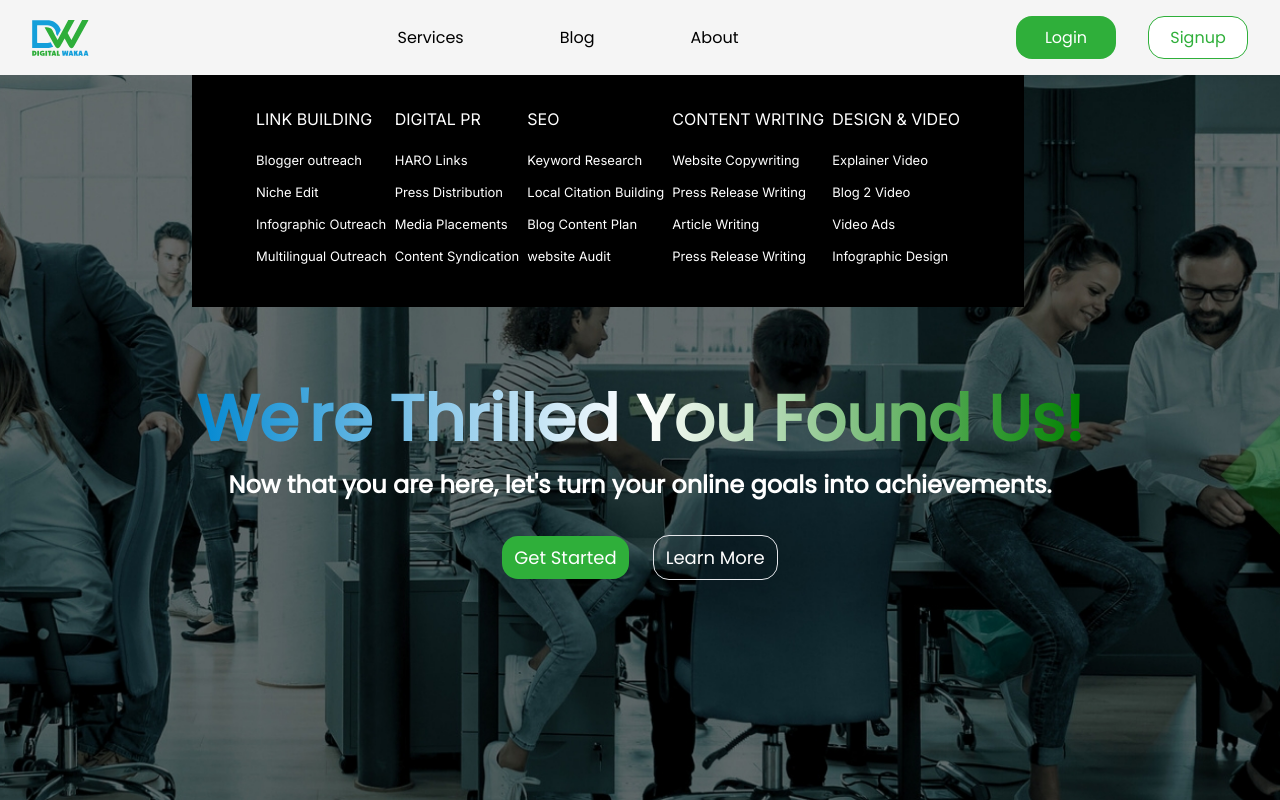
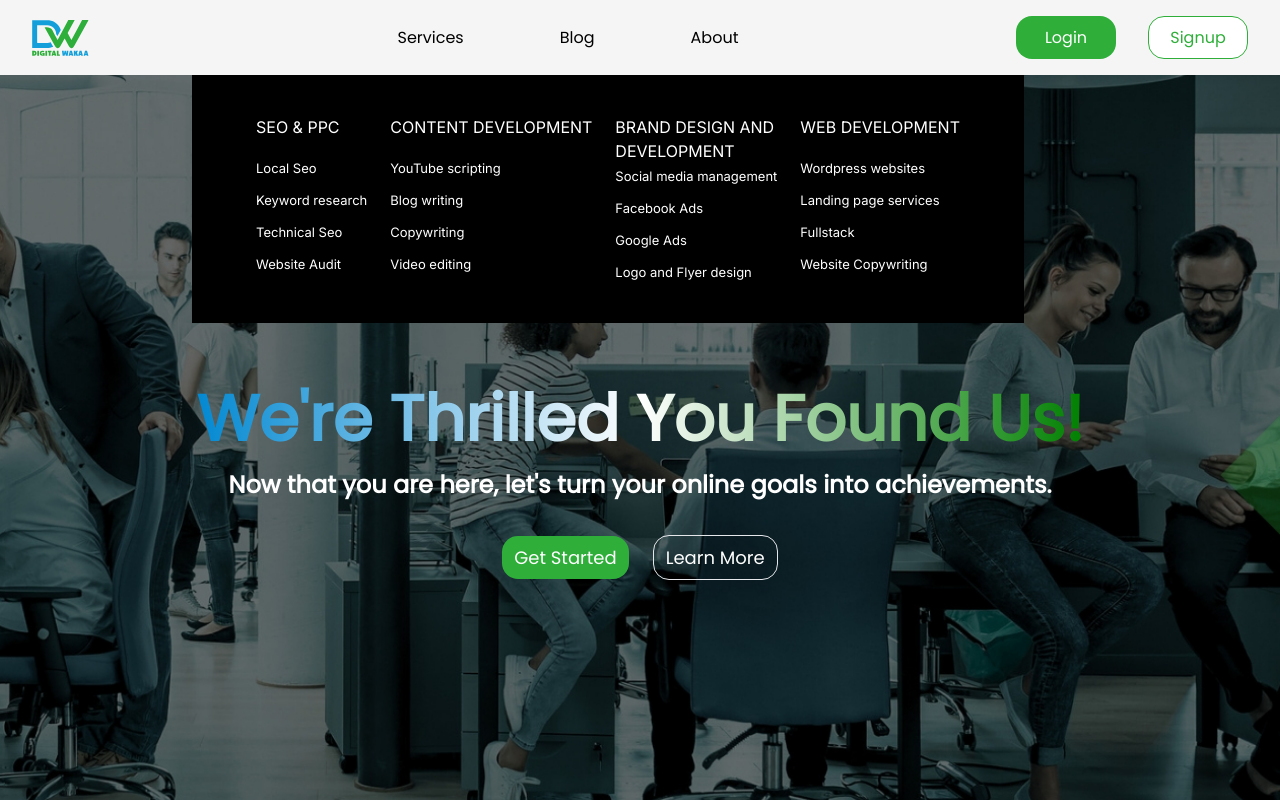
Before and after one commit to yhtiee/Digital-Agency, a Next.js app: page / in a window 1280 px wide. Both pictures are taken after a click on the link "Services". Shown: the top 800 px of the page. Built offline with nearby package versions, Linux system fonts and the light colour scheme.

Commit message:
make context file client component

```diff
--- a/app/context/AuthContext.js
+++ b/app/context/AuthContext.js
@@ -1,3 +1,4 @@
+"use client"
 import { createContext, useContext, useState, useEffect } from 'react';
 import { onAuthStateChanged, signOut as firebaseSignOut } from 'firebase/auth'; // Import necessary Firebase functions
 import { auth } from '../firebase/firebase';
--- a/app/globals.css
+++ b/app/globals.css
@@ -36,7 +36,7 @@ body {
   left: 0;
   width: 100%;
   height: 100%;
-  background: linear-gradient(rgba(0, 0, 0, 0.6), rgba(0, 0, 0, 0.5));
+  background: linear-gradient(rgba(0, 0, 0, 0.6), rgba(0, 0, 0, 0.7));
   z-index: 1;
   border-radius: .75rem;
 }
--- a/app/layout.js
+++ b/app/layout.js
@@ -1,4 +1,4 @@
-'use client'
+
 import NavBar from "@/components/NavBar";
 import "./globals.css";
 import { Inter } from "next/font/google";
@@ -8,10 +8,10 @@ import { AuthContextProvider } from "./context/AuthContext";
 
 const inter = Inter({ subsets: ["latin"] });
 
-// export const metadata = {
-//   title: "Digital Wakaa",
-//   description: "Digital Agency Platform",
-// };
+export const metadata = {
+  title: "Digital Wakaa",
+  description: "Digital Agency Platform",
+};
 
 export default function RootLayout({ children }) {
 
--- a/app/login/page.jsx
+++ b/app/login/page.jsx
@@ -30,9 +30,6 @@ const Login = () => {
   }
 
 
-
-
-
 const handleLogin = async(e) => {
   try{
     e.preventDefault();
@@ -52,23 +49,23 @@ const handleLogin = async(e) => {
       // console.log("User data from Firestore", userData);
       alert("User logged in successfully");
       e.target.reset();
-      // update(userData);
       localStorage.setItem('userData', JSON.stringify(userData));
       updateLoginTime();
+      router.push("/dashboard")
       setIsLoading(false)
-    router.push("/dashboard")
+
 
 
     } else {
       alert("User data not found");
+      setIsLoading(false)
     }
-
-
-
 
   }
   catch(error){
-    console.log(error)
+    alert("Unable to connect, try again");
+    setIsLoading(false)
+
   }
 
 }
--- a/app/signup/page.jsx
+++ b/app/signup/page.jsx
@@ -6,7 +6,7 @@ import { createUserWithEmailAndPassword } from "firebase/auth";
 import { auth, db } from "./../firebase/firebase";
 import { doc, setDoc } from "@firebase/firestore";
 import { useRouter } from "next/navigation";
-import {  useAuth } from "../context/AuthContext";
+
 
 const Signup = () => {
   const [signup, setSignup] = useState({
@@ -21,7 +21,7 @@ const Signup = () => {
 
   const router = useRouter();
 
-  const { signOut } = useAuth()
+
 
   const handleChange = (e) => {
     setSignup({
@@ -55,7 +55,10 @@ const Signup = () => {
       setIsLoading(false);
       router.push("/login");
     } catch (error) {
-      console.log(error);
+      alert(error);
+      // alert("Registration unsuccesful");
+      setIsLoading(false);
+      e.target.reset();
     }
   };
 
--- a/components/Footer.jsx
+++ b/components/Footer.jsx
@@ -12,7 +12,7 @@ const Footer = () => {
   ]
 
   return (
-    <section className='w-[100%] flex flex-col md:flex-col mt-[100px] overflow-hidden'>
+    <section className='w-[100%] flex flex-col md:flex-row mt-[100px] overflow-hidden'>
         <motion.article
         initial={{x:-200, opacity:0}}
         whileInView={{x:0, opacity:1}}
--- a/components/NavBar.jsx
+++ b/components/NavBar.jsx
@@ -49,6 +49,7 @@ const NavBar = () => {
       <article className="hidden md:flex flex-row gap-[6rem]">
         <Link
           href="#"
+
           className="text-black font-poppins"
           onMouseEnter={() => setIsOpen(true)}
         >
@@ -57,6 +58,7 @@ const NavBar = () => {
         <Link
           href="http://blog.digitalwakaa.com/"
           className="text-black font-poppins"
+          target="_blank"
         >
           Blog
         </Link>
@@ -115,10 +117,10 @@ const NavBar = () => {
           className={`hidden absolute left-[15%] top-[75px] bg-[#000] text-white md:flex justify-between items-center w-[65%] p-4 px-16 py-8`}
         >
           <div>
-            <p className="pb-4">LINK BUILDING</p>
+            <p className="md:pb-4">SEO & PPC</p>
 
             <ul className="">
-              {Serviceitems.link.map((item, index) => (
+              {Serviceitems.seo.map((item, index) => (
                 <li key={index} className="pb-2">
                   <Link href="#" className="text-[13px] hover:text-[#3faf3a]">
                     {item}
@@ -129,35 +131,7 @@ const NavBar = () => {
           </div>
 
           <div>
-            <p className="pb-4">DIGITAL PR</p>
-            <ul className="">
-              {Serviceitems.digital.map((item, index) => (
-                <li key={index} className="pb-2">
-                  <Link href="#" className="text-[13px]  hover:text-[#3faf3a]">
-                    {item}
-                  </Link>
-                </li>
-              ))}
-            </ul>
-          </div>
-
-          <div>
-            <p className="pb-4">SEO</p>
-
-            <ul className="">
-              {Serviceitems.seo.map((item, index) => (
-                <li key={index} className="pb-2">
-                  <Link href="#" className="text-[13px]  hover:text-[#3faf3a]">
-                    {item}
-                  </Link>
-                </li>
-              ))}
-            </ul>
-          </div>
-
-          <div>
-            <p className="pb-4">CONTENT WRITING</p>
-
+            <p className="pb-4">CONTENT DEVELOPMENT</p>
             <ul className="">
               {Serviceitems.content.map((item, index) => (
                 <li key={index} className="pb-2">
@@ -170,10 +144,10 @@ const NavBar = () => {
           </div>
 
           <div>
-            <p className="pb-4">DESIGN & VIDEO</p>
+            <p className="md:pt-2">BRAND DESIGN AND <br/> DEVELOPMENT</p>
 
             <ul className="">
-              {Serviceitems.video.map((item, index) => (
+              {Serviceitems.brand.map((item, index) => (
                 <li key={index} className="pb-2">
                   <Link href="#" className="text-[13px]  hover:text-[#3faf3a]">
                     {item}
@@ -182,6 +156,21 @@ const NavBar = () => {
               ))}
             </ul>
           </div>
+
+          <div>
+            <p className="pb-4">WEB DEVELOPMENT</p>
+
+            <ul className="">
+              {Serviceitems.web.map((item, index) => (
+                <li key={index} className="pb-2">
+                  <Link href="#" className="text-[13px]  hover:text-[#3faf3a]">
+                    {item}
+                  </Link>
+                </li>
+              ))}
+            </ul>
+          </div>
+
         </article>
       )}
     </nav>
--- a/components/Services.jsx
+++ b/components/Services.jsx
@@ -5,6 +5,7 @@ import Image from 'next/image';
 import { motion } from 'framer-motion';
 
 
+;
 const Services = () => {
   return (
     <section className='w-[100%] px-[30px] mt-[100px] flex flex-col gap-[2rem]'>
@@ -23,7 +24,8 @@ const Services = () => {
                     className='relative'>
                     <div className='relative image-overlay '>
                         <Image src={items.img} alt={items.alt} width={500} height={100} className='rounded-xl w-[100%]' />
-                        <p className='absolute top-[50%] left-[50%] translate-x-[-50%] translate-y-[-50%] text-white text-xl z-[2] lg:text-2xl  image-text'>{items.text}</p>
+                        <h1 className='md:text-4xl'>{items.service}</h1>
+                        <p className='absolute top-[50%] left-[50%] translate-x-[-50%] translate-y-[-50%] text-white text-xl z-[2] lg:text-3xl  image-text'>{items.text}</p>
                     </div>
                 </motion.div>
             ))}
--- a/constants/Serviceitems.jsx
+++ b/constants/Serviceitems.jsx
@@ -1,13 +1,13 @@
 const ServiceItems = {
-    link:["Blogger outreach", "Niche Edit", 'Infographic Outreach','Multilingual Outreach'],
+    seo:['Local Seo', 'Keyword research', 'Technical Seo', 'Website Audit'],
 
-    digital:['HARO Links', 'Press Distribution', 'Media Placements', 'Content Syndication'],
+    content:['YouTube scripting', 'Blog writing', 'Copywriting', 'Video editing'],
 
-    seo:['Keyword Research','Local Citation Building', 'Blog Content Plan', 'website Audit'],
+    brand:['Social media management', 'Facebook Ads', 'Google Ads', 'Logo and Flyer design'],
 
-    content:['Website Copywriting', 'Press Release Writing', 'Article Writing', 'Press Release Writing'],
+    web:['Wordpress websites', 'Landing page services' , 'Fullstack', 'Website Copywriting'],
 
-    video:['Explainer Video', 'Blog 2 Video', 'Video Ads', 'Infographic Design']
+
 }
 
 export default ServiceItems
--- a/constants/services.jsx
+++ b/constants/services.jsx
@@ -3,25 +3,25 @@ const services = [
         img: "/images/DigSEOPPC_AzXM7G0.jpg",
         service: "SEO & PPC",
         alt: "SEO & PPC",
-        text: "Text for SEO & PPC",
+        text: "We help clients get more traffic, leads, and sales from search engines.",
     },
     {
         img: "/images/DigContentWriting_1_1GYOSH6.jpg",
         service: "CONTENT DEVELOPMENT",
         alt: "CONTENT DEVELOPMENT",
-        text: "Text for Content Development",
+        text: "We help you create and distribute valuable content that attracts and engages your target audience.",
     },
     {
         img: "/images/DigWebdesign_ahgnczj.jpg",
         service: "WEB DEVELOPMENT",
         alt: "WEB DEVELOPMENT",
-        text: "Text for Web Development",
+        text: "We develop high-performing websites that are optimized for user experience and conversions.",
     },
     {
         img: "/images/DigBrandVideo_1Hnjy2S.jpg",
-        service: "GRAPHICS DESIGN",
+        service: "BRAND DESIGN AND DEVELOPMENT",
         alt: "GRAPHICS DESIGN",
-        text: "Text for Graphics Design",
+        text: "We create compelling visual identities that resonate with your target audience.",
     },
 ];
 
```
